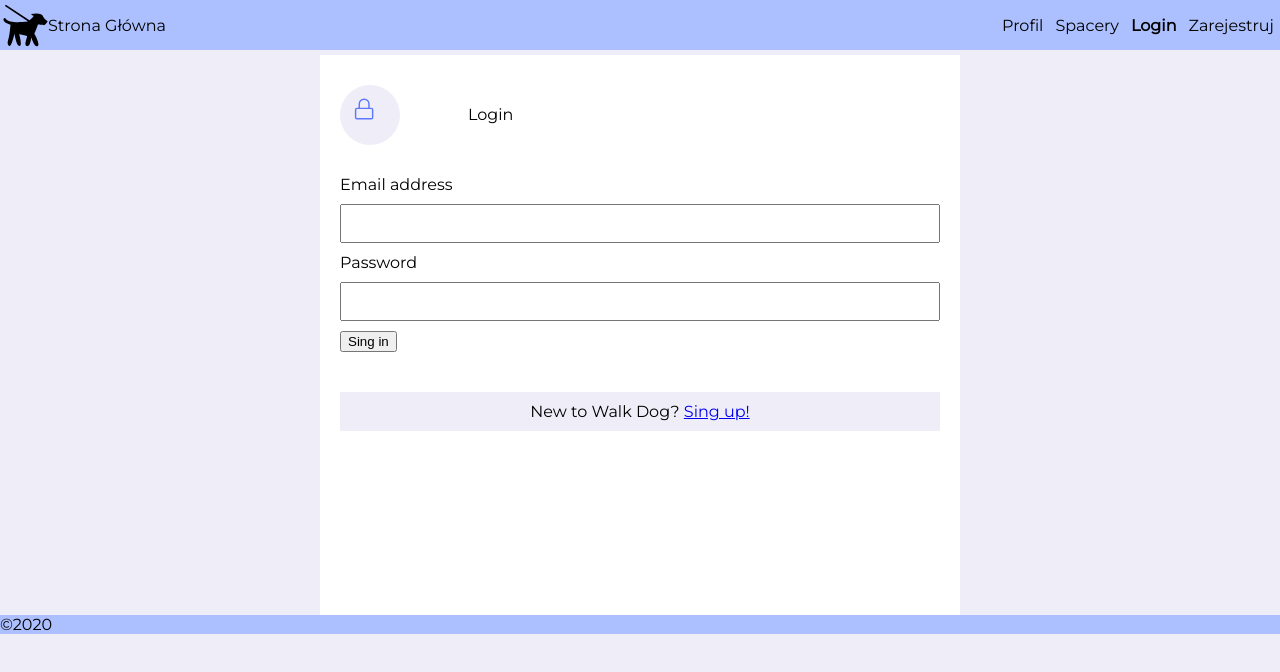
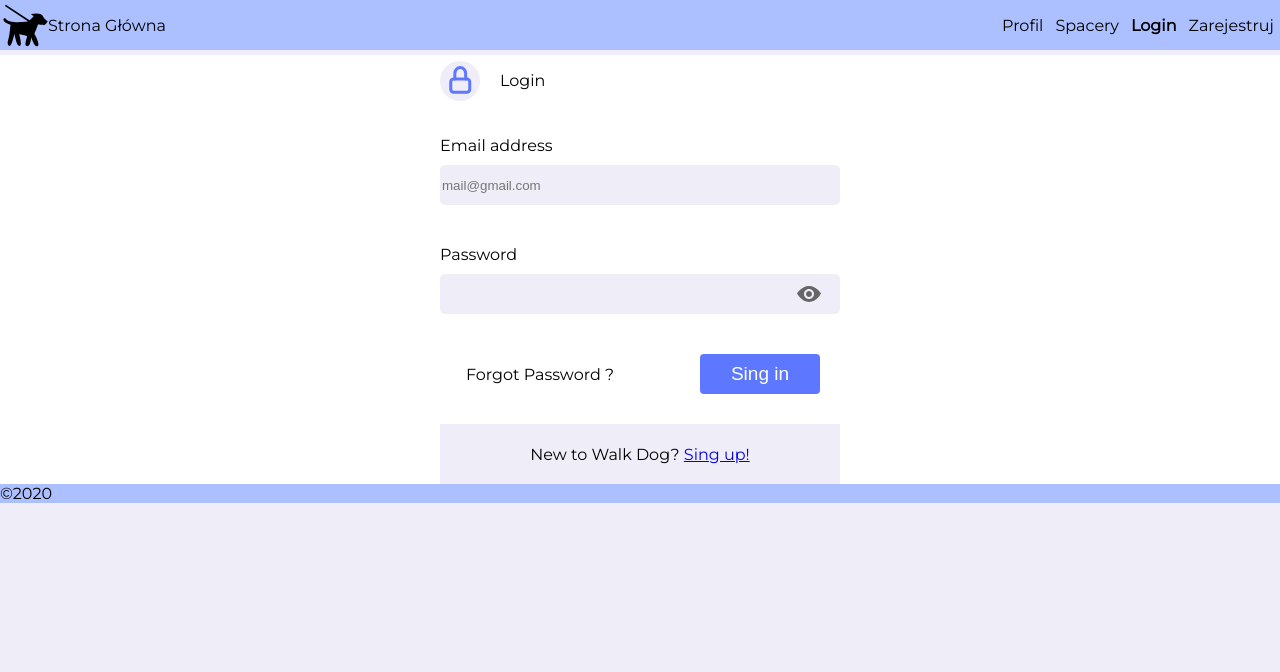
Before and after one commit to TomaszKorenberg/walk-dog, a React (Create React App) app: page /login in a window 1280 px wide. Shown: the top 672 px of the page. Built offline with nearby package versions, Linux system fonts and the light colour scheme; no server answers.

Commit message:
add some css in LoginPage

```diff
--- a/src/pages/LoginPage/LoginPage.jsx
+++ b/src/pages/LoginPage/LoginPage.jsx
@@ -2,8 +2,8 @@ import React, {useState} from "react";
 import {setToken} from "../../utils/token";
 import InfoModal from "../../components/InfoModal/InfoModal";
 import Api from "../../api/api";
-import lock from "../../assets/img/lock.svg";
 import styles from "./LoginPage.module.scss";
+// import eye from "../../assets/img/eye.svg";
 
 const api = new Api();
 
@@ -60,38 +60,53 @@ const LoginPage = () => {
 
     return (
         <>
-            <div  className ={styles.main}>
-                <div className ={styles.lockLogin}>
-                    <img alt={"lock"}
-                         src={lock}
-                         className={styles.lock}
-                    />
-                    <div className = {styles.login}>Login</div>
+            <div  className ={styles.wrap}>
+                    <div className ={styles.flex}>
+                        <div className={styles.lock}></div>
+                        <p className = {styles.login}>Login</p>
                     </div>
-
                     <div>
+                        <div  className = {styles.flex}>
                             <label htmlFor="email_field">Email address</label>
                             <input
                                 type="text"
                                 id="email_field"
                                 name="email"
                                 onChange={onEmailChange}
+                                placeholder="mail@gmail.com" required
                             />
                             {isEmailValid ? null : <p style={{color: "red"}}>check your email adress and password</p>}
+                        </div>
+                        <div  className = {styles.flex}>
                             <label htmlFor="password_field">Password</label>
                             <input
                                 type="password"
                                 id="password_field"
                                 name="password"
                                 onChange={onPasswordChange}
+                                className = {styles.eye}
                             />
+                                {/* <img alt={"eye"}
+                                src={eye}
+                                className={styles.eye}
+                                />     */}
+                                {
+                                     //fixme: obsługa podglądu wpisanego hasła
+                                }
+                        </div>
+                        <div className={styles.flex}>
+                            <span>Forgot Password ? </span>
                             <button
                                 onClick={onSubmit}>
                                 Sing in
                             </button>
+                        </div>
                         {
                             //fixme: powinien się wyświetlac jak jest bledny login lub hasło a wyswietla sie tylko przy blednym loginie
+
                         }
+
+
                         {registrationState === true ? null : InfoModal("Nie masz konta?",
                             "Zarejestruj się!",
                         "Rejestracja",
@@ -99,8 +114,9 @@ const LoginPage = () => {
                     </div>
                     <div className={styles.end}>
 
-                    New to Walk Dog? <a href="/register">Sing up!</a>
+                      <p> New to Walk Dog?  <a href="/register">Sing up!</a></p>
                     </div>
+
             </div>
         </>
     )
--- a/src/pages/LoginPage/LoginPage.module.scss
+++ b/src/pages/LoginPage/LoginPage.module.scss
@@ -4,53 +4,86 @@ $dark:#4A4A4A;
 $orange:#EF5350;
 $pastel: #EFEEF8;
 
-
-.main{
-    width:50vw;
-    height: 70vh;
-    margin: auto;
-    padding: 0 20px;
+main{
     background-color: white;
-
-    .lockLogin{
-        margin: 30px auto;
-        border-radius: 100%;
-        background-color: #EFEEF8;
-        width: 60px;
-        display: inline-flex;
-    }
-    .lock{
-        height: 60px;
-        width: 60px;
 }
 
-    .login{
-        margin: 20px 80px;
+.wrap{
+    width: 400px;
+    background-color: white;
+    margin: 0 auto;
 }
 
-    label{
-        display: block;
+    .flex{
+        background-color: white;
+        text-align: center;
+        display: flex;
+        flex-wrap: wrap;
+        margin: 30px 0;
+        align-items: center;
+    }
+
+        .lock{
+            background-image: url("../../assets/img/lock.svg");
+            background-repeat: no-repeat;
+            background-position: 35% 45%;
+            background-color: $pastel;
+            border-radius: 100%;
+            margin: 5px 0;
+            width: 40px;
+            height: 40px;
+        }
+        .login{
+            margin-left: 20px;
+
         }
 
         input{
-        text-decoration: none;
-        padding: 10px 0;
-        margin: 10px auto;
+
+            background-color: $pastel;
+            border: 0;
+            border-radius: 5px;
+            outline: 0;
             width: 100%;
+            height: 40px;
+            margin: 10px 0;
+        }
+        .eye{
+            background-image: url("../../assets/img/eye.svg");
+            background-repeat: no-repeat;
+            background-position: 95% 50%;
         }
 
+        span{
+            width:50%;
+
+        }
         button {
-        display: block;
+            font-size: 19px;
+            color: white;
+            background-color: $blue;
+            width: 30%;
+            height: 40px;
+            border: none;
+            border-radius: 4px;
+            margin-left: 60px;
+            margin-right: 0px;
+            &:hover{
+                background-color: $orange;
             }
 
+        }
         .end{
-        margin: 40px auto;
-        padding: 10px 0;
-        width: max;
             background-color: $pastel;
-        text-align: center;
-
+            width:100%;
+            height: 60px;
+            display: flex;
+            justify-content: center;
+            align-items: center;
+            & a:hover{
+                background-color: $orange;
+                color: white;
+                padding: 10px;
+                border-radius: 4px;
             }
-
-
         }
```
Also changed, not shown: src/assets/img/eye.svg (added), src/assets/img/lock.svg. Lines whose indentation alone changed are shown as unchanged.
